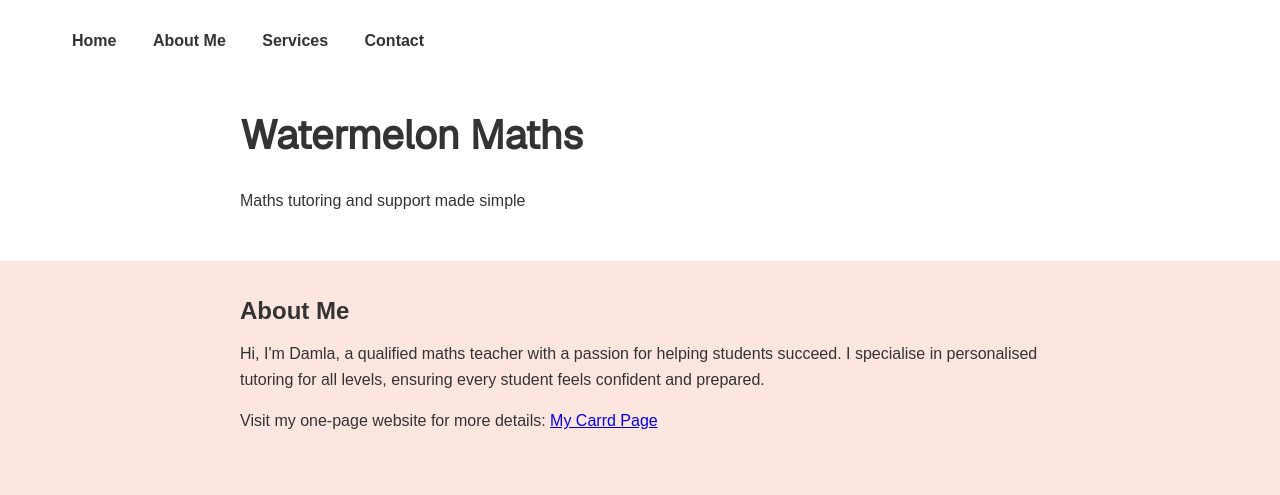
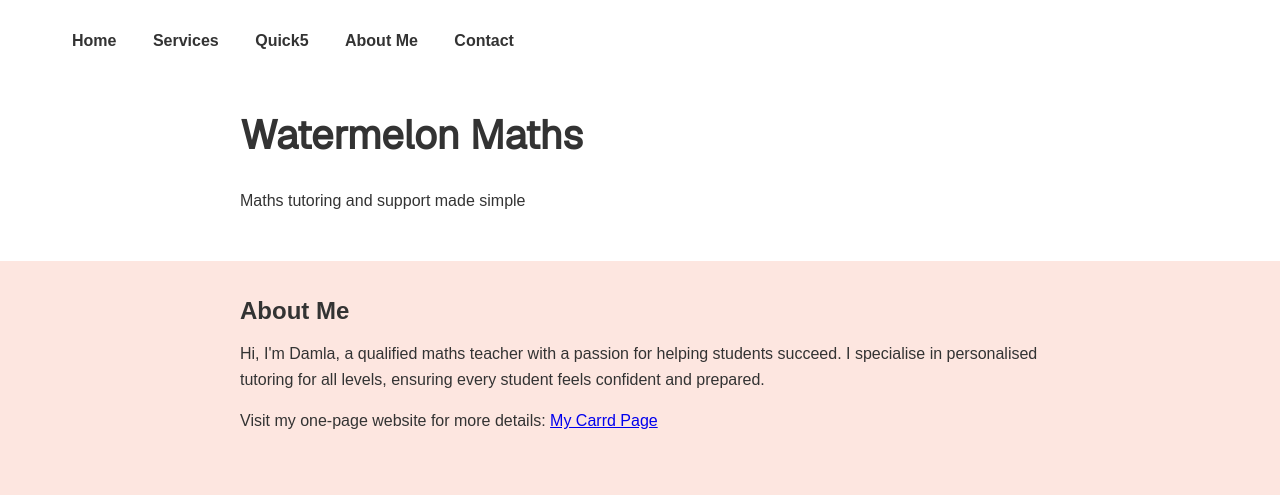
Before and after one commit to y29mur/watermelonmaths, a plain HTML site: page index.html in a window 1280 px wide. Shown: the top 495 px of the page. Drawn offline with nearby package versions, Linux system fonts and the light colour scheme; a web font is replaced by a local one.

Commit message:
Update index.html

```diff
--- a/index.html
+++ b/index.html
@@ -104,8 +104,9 @@
     <nav>
       <ul>
         <li><a href="index.html">Home</a></li>
+        <li><a href="services.html">Services</a></li>
+        <li><a href="quick-five.html">Quick5</a></li>
         <li><a href="about.html">About Me</a></li>
-        <li><a href="services.html">Services</a></li>
         <li><a href="contact.html">Contact</a></li>
       </ul>
     </nav>
```
